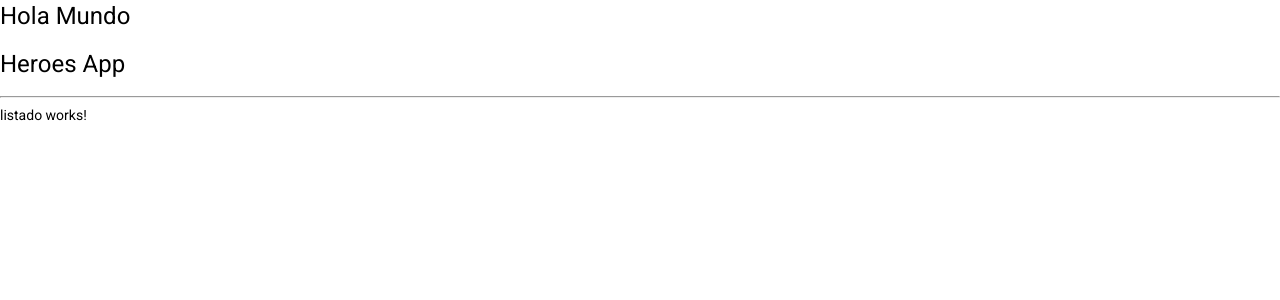
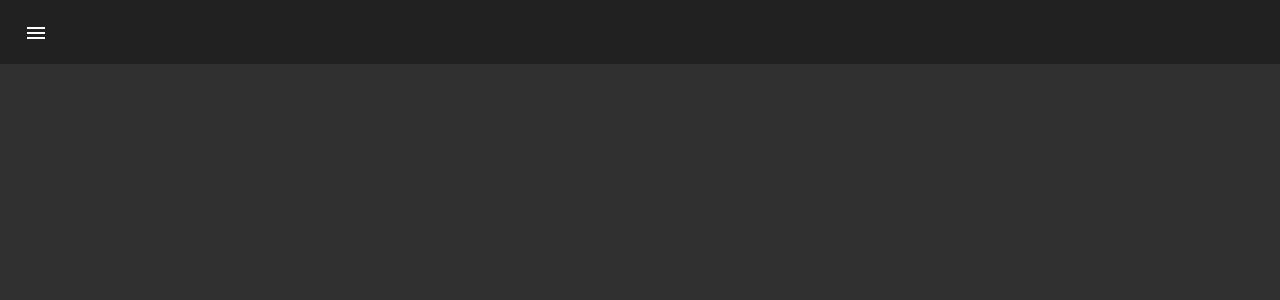
Before and after one commit to oscarandresdav/heroesApp, an Angular app: page /heroes/listado in a window 1280 px wide. Shown: the top 300 px of the page. Built offline with nearby package versions, Linux system fonts and the light colour scheme.

Commit message:
Material Sidenav, Toolbar e iconos

```diff
--- a/src/app/app.component.html
+++ b/src/app/app.component.html
@@ -1,3 +1 @@
-<h1>Hola Mundo</h1>
-
 <router-outlet></router-outlet>
--- a/src/app/heroes/heroes.module.ts
+++ b/src/app/heroes/heroes.module.ts
@@ -3,6 +3,7 @@
 import { FlexLayoutModule } from '@angular/flex-layout';
 
 import { HeroesRoutingModule } from './heroes-routing.module';
+import { MaterialModule } from '../material/material.module';
 
 import { AgregarComponent } from './pages/agregar/agregar.component';
 import { BuscarComponent } from './pages/buscar/buscar.component';
@@ -23,6 +24,7 @@
   imports: [
     CommonModule,
     FlexLayoutModule,
+    MaterialModule,
     HeroesRoutingModule,
   ]
 })
--- a/src/app/heroes/pages/home/home.component.html
+++ b/src/app/heroes/pages/home/home.component.html
@@ -1,3 +1,16 @@
-<h1>Heroes App</h1>
-<hr>
-<router-outlet></router-outlet>
+<mat-sidenav-container fullscreen>
+
+  <mat-sidenav #sidenav>
+    <h1>Sidenav</h1>
+  </mat-sidenav>
+
+  <mat-toolbar>
+    <button
+      mat-icon-button
+      (click)="sidenav.toggle()"
+    >
+      <mat-icon>menu</mat-icon>
+    </button>
+  </mat-toolbar>
+
+</mat-sidenav-container>
```
Also changed, not shown: src/app/material/material.module.ts (+9 -1 lines).
